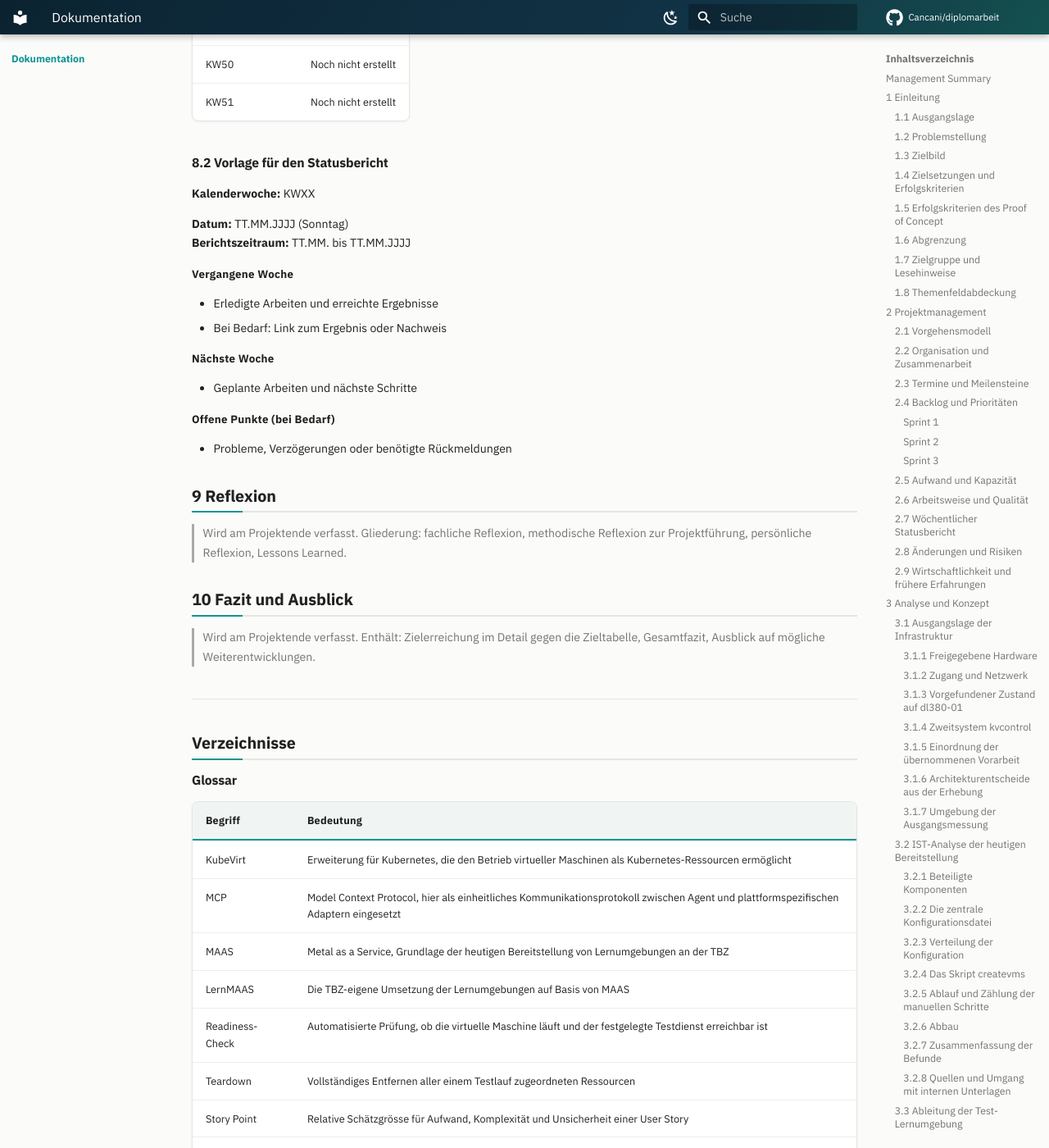
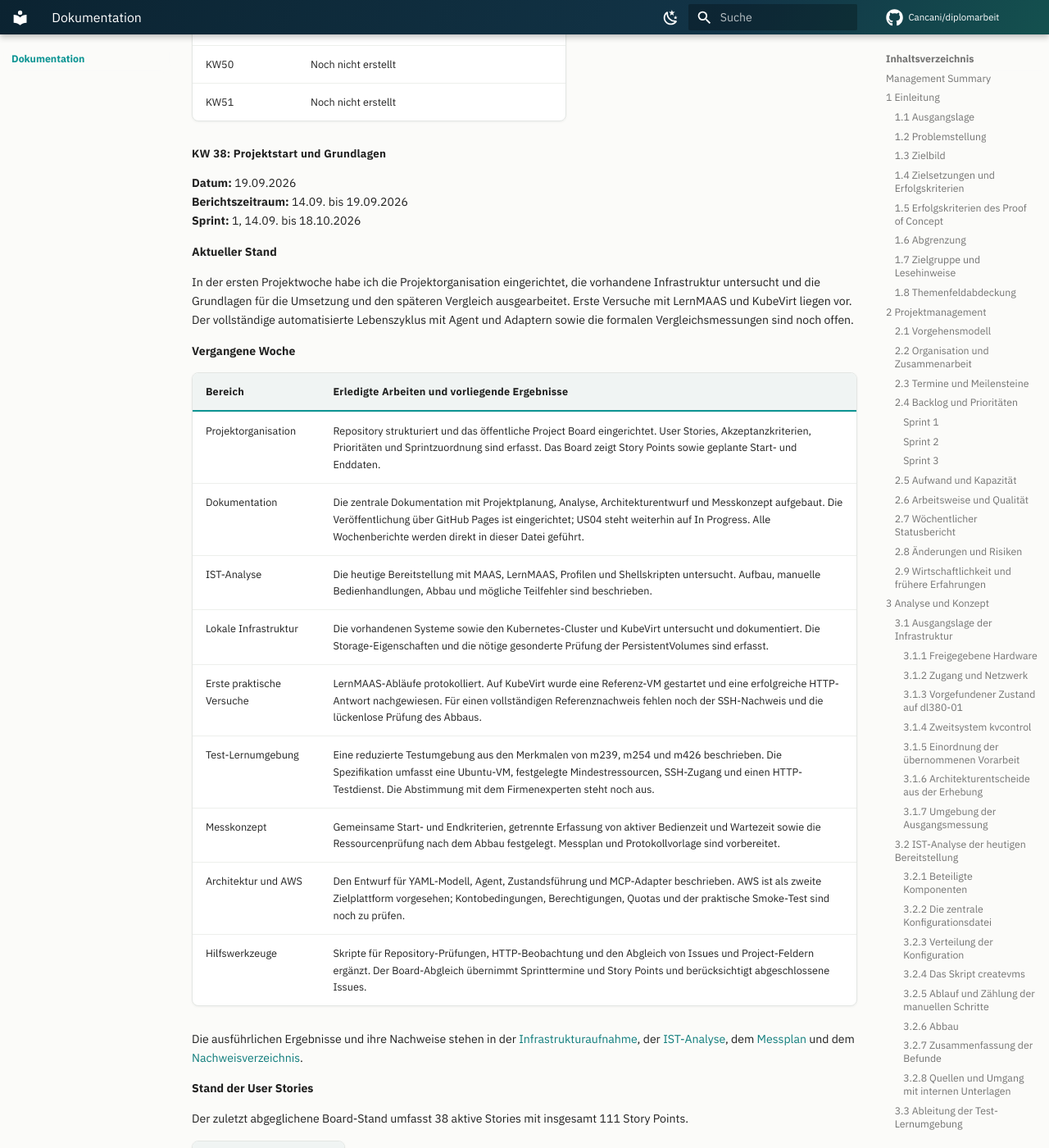
Before and after one commit to Cancani/diplomarbeit, an MkDocs documentation site: the page built from docs/dokumentation.md, in a window 1280 px wide and 1400 px high, scrolled down 40423 px. Shown: the whole window at 82% size. Built offline with MkDocs 1.6.1 and Material for MkDocs 9.7.7, drawn with Linux system fonts in a browser that asks for light colours; comment, search, counter and statistics services are not loaded; some of the changed text lies outside the part shown.

Commit message:
docs: Statusbericht für KW 38 ergänzen

```diff
--- a/docs/dokumentation.md
+++ b/docs/dokumentation.md
@@ -1,7 +1,7 @@
 # Diplomarbeit: Agentenbasierte Hybrid-Cloud-Bereitstellung von Lernumgebungen mit Kubernetes, KubeVirt und MCP
 
 !!! info "Lesehinweis"
-    Arbeitsstand vom 18.09.2026. Die Infrastrukturaufnahme und erste Referenzversuche liegen vor. Agent, Adapter und formale Vergleichsmessungen sind noch offen. Planung und Entwürfe sind als solche gekennzeichnet.
+    Arbeitsstand vom 19.09.2026. Die Infrastrukturaufnahme und erste Referenzversuche liegen vor. Agent, Adapter und formale Vergleichsmessungen sind noch offen. Planung und Entwürfe sind als solche gekennzeichnet.
 
 | | |
 | --- | --- |
@@ -1011,11 +1011,11 @@ Hier werden die tatsächlich durchgeführten Sprintplanungen, Reviews und Retros
 
 ### 8.1 Wöchentliche Statusberichte {#statusberichte}
 
-Jeden Sonntag halte ich fest, was ich in der vergangenen Woche erledigt habe und was ich für die nächste Woche plane. Offene Probleme oder benötigte Rückmeldungen ergänze ich bei Bedarf. Die Wochenberichte werden direkt in diesem Kapitel ergänzt. Für jeden Bericht verwende ich die [Vorlage](#statusvorlage).
+Jeden Samstag oder Sonntag halte ich fest, was ich in der vergangenen Woche erledigt habe und was ich für die nächste Woche plane. Offene Probleme oder benötigte Rückmeldungen ergänze ich bei Bedarf. Die Wochenberichte werden direkt in diesem Kapitel ergänzt. Für jeden Bericht verwende ich die [Vorlage](#statusvorlage).
 
 | Kalenderwoche | Bericht |
 | --- | --- |
-| KW38 | Noch nicht erstellt |
+| KW38 | [14.09. bis 19.09.2026: Projektstart und Grundlagen](#statusbericht-kw38) |
 | KW39 | Noch nicht erstellt |
 | KW40 | Noch nicht erstellt |
 | KW41 | Noch nicht erstellt |
@@ -1030,11 +1030,66 @@ Jeden Sonntag halte ich fest, was ich in der vergangenen Woche erledigt habe und
 | KW50 | Noch nicht erstellt |
 | KW51 | Noch nicht erstellt |
 
+#### KW 38: Projektstart und Grundlagen {#statusbericht-kw38}
+
+**Datum:** 19.09.2026
+**Berichtszeitraum:** 14.09. bis 19.09.2026
+**Sprint:** 1, 14.09. bis 18.10.2026
+
+**Aktueller Stand**
+
+In der ersten Projektwoche habe ich die Projektorganisation eingerichtet, die vorhandene Infrastruktur untersucht und die Grundlagen für die Umsetzung und den späteren Vergleich ausgearbeitet. Erste Versuche mit LernMAAS und KubeVirt liegen vor. Der vollständige automatisierte Lebenszyklus mit Agent und Adaptern sowie die formalen Vergleichsmessungen sind noch offen.
+
+**Vergangene Woche**
+
+| Bereich | Erledigte Arbeiten und vorliegende Ergebnisse |
+| --- | --- |
+| Projektorganisation | Repository strukturiert und das öffentliche Project Board eingerichtet. User Stories, Akzeptanzkriterien, Prioritäten und Sprintzuordnung sind erfasst. Das Board zeigt Story Points sowie geplante Start- und Enddaten. |
+| Dokumentation | Die zentrale Dokumentation mit Projektplanung, Analyse, Architekturentwurf und Messkonzept aufgebaut. Die Veröffentlichung über GitHub Pages ist eingerichtet; US04 steht weiterhin auf In Progress. Alle Wochenberichte werden direkt in dieser Datei geführt. |
+| IST-Analyse | Die heutige Bereitstellung mit MAAS, LernMAAS, Profilen und Shellskripten untersucht. Aufbau, manuelle Bedienhandlungen, Abbau und mögliche Teilfehler sind beschrieben. |
+| Lokale Infrastruktur | Die vorhandenen Systeme sowie den Kubernetes-Cluster und KubeVirt untersucht und dokumentiert. Die Storage-Eigenschaften und die nötige gesonderte Prüfung der PersistentVolumes sind erfasst. |
+| Erste praktische Versuche | LernMAAS-Abläufe protokolliert. Auf KubeVirt wurde eine Referenz-VM gestartet und eine erfolgreiche HTTP-Antwort nachgewiesen. Für einen vollständigen Referenznachweis fehlen noch der SSH-Nachweis und die lückenlose Prüfung des Abbaus. |
+| Test-Lernumgebung | Eine reduzierte Testumgebung aus den Merkmalen von m239, m254 und m426 beschrieben. Die Spezifikation umfasst eine Ubuntu-VM, festgelegte Mindestressourcen, SSH-Zugang und einen HTTP-Testdienst. Die Abstimmung mit dem Firmenexperten steht noch aus. |
+| Messkonzept | Gemeinsame Start- und Endkriterien, getrennte Erfassung von aktiver Bedienzeit und Wartezeit sowie die Ressourcenprüfung nach dem Abbau festgelegt. Messplan und Protokollvorlage sind vorbereitet. |
+| Architektur und AWS | Den Entwurf für YAML-Modell, Agent, Zustandsführung und MCP-Adapter beschrieben. AWS ist als zweite Zielplattform vorgesehen; Kontobedingungen, Berechtigungen, Quotas und der praktische Smoke-Test sind noch zu prüfen. |
+| Hilfswerkzeuge | Skripte für Repository-Prüfungen, HTTP-Beobachtung und den Abgleich von Issues und Project-Feldern ergänzt. Der Board-Abgleich übernimmt Sprinttermine und Story Points und berücksichtigt abgeschlossene Issues. |
+
+Die ausführlichen Ergebnisse und ihre Nachweise stehen in der [Infrastrukturaufnahme](#31-ausgangslage-der-infrastruktur), der [IST-Analyse](#32-ist-analyse-der-heutigen-bereitstellung), dem [Messplan](#messplan) und dem [Nachweisverzeichnis](#nachweise).
+
+**Stand der User Stories**
+
+Der zuletzt abgeglichene Board-Stand umfasst 38 aktive Stories mit insgesamt 111 Story Points.
+
+| Status | Anzahl |
+| --- | ---: |
+| Done | 7 |
+| In Progress | 1 |
+| Ready | 3 |
+| Backlog | 27 |
+
+Abgeschlossen sind US01 (Repository), US02 (Project Board), US03 (Vorlagen und Regeln), US07 (IST-Analyse), US09 (Messkonzept), US12 (Kubernetes-Prüfung) und US13 (KubeVirt und Storage). US04 ist in Bearbeitung. Die Anzahl abgeschlossener Stories beschreibt den Aufgabenstand und ist keine Aussage über den prozentualen Fertigstellungsgrad der Diplomarbeit.
+
+**Nächste Woche, 21.09. bis 27.09.2026**
+
+1. Die Spezifikation der Test-Lernumgebung mit dem Firmenexperten abstimmen und die Verfügbarkeit der Hardware klären (US08, US11).
+2. Sobald der Zugang zur Maschine möglich ist, den vollständigen KubeVirt-Referenzlauf durchführen: VM erstellen, SSH und HTTP prüfen, Ressourcen inventarisieren und nach dem Löschen einschliesslich PersistentVolume kontrollieren (US38).
+3. Nach Freigabe der Testdefinition die drei LernMAAS-Basisläufe durchführen. Dabei aktive Bedienzeit, Aufbaudauer, Bedienhandlungen und vollständigen Abbau getrennt protokollieren (US10).
+4. Die AWS-Kontobedingungen, Berechtigungen, Quotas und Kostenkontrolle prüfen und den Smoke-Test vorbereiten (US14, US15).
+5. Ergebnisse und Rückmeldungen direkt in dieser Dokumentation ergänzen und die betroffenen Issues aktualisieren.
+
+**Offene Punkte und Abhängigkeiten**
+
+- Der Zugang zur Testmaschine ist derzeit nicht durchgehend möglich. Referenzlauf und Basisläufe hängen von der nächsten Zugriffsmöglichkeit und der geklärten Hardwareverfügbarkeit ab. Bis dahin können Testdefinition, AWS-Vorbereitung und Dokumentation weiterbearbeitet werden.
+- Die reduzierte Test-Lernumgebung muss vor den formalen Basisläufen mit dem Firmenexperten abgestimmt werden.
+- Die bisherigen Versuche liefern noch keine vollständige Vergleichsserie. Insbesondere fehlen durchgängige Readiness-Zeitpunkte, belastbar gemessene aktive Bedienzeiten und vollständige Abbaunachweise.
+- Agent, JSON-Schema und MCP-Adapter sind noch zu implementieren. Die drei formalen PoC-Läufe je Zielplattform folgen nach der Umsetzung.
+- Die Roadmap-Ansicht benötigt noch die Zuordnung der vorhandenen Datumsfelder, damit die geplanten Zeiträume als Balken angezeigt werden.
+
 ### 8.2 Vorlage für den Statusbericht {#statusvorlage}
 
 **Kalenderwoche:** KWXX
 
-**Datum:** TT.MM.JJJJ (Sonntag)
+**Datum:** TT.MM.JJJJ (Samstag oder Sonntag)
 **Berichtszeitraum:** TT.MM. bis TT.MM.JJJJ
 
 #### Vergangene Woche
```
Also changed, not shown: other parts of docs/dokumentation.md (+5 -5 lines).
